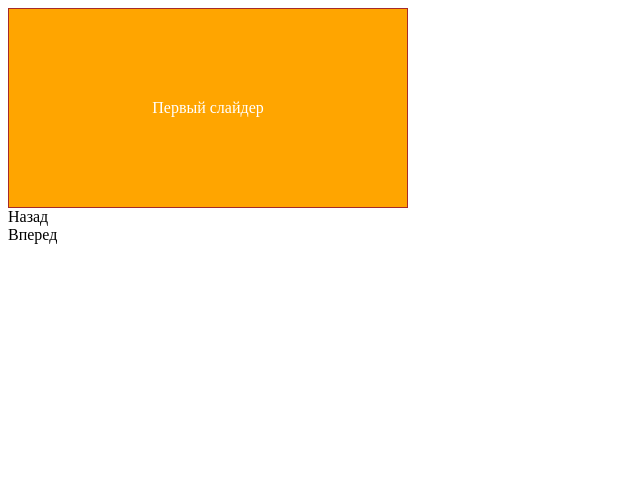
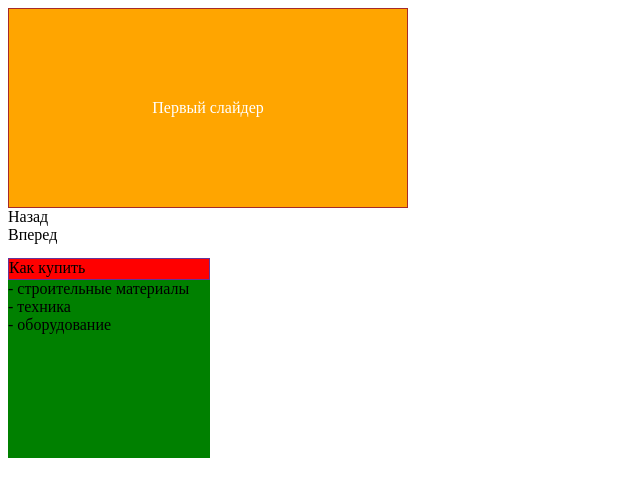
Before and after one commit to Elena281083/slidersmart-my, a plain HTML site: page index.html in a window 1280 px wide. Shown: the whole page, without its empty margins (0-640 px from the left). Drawn offline with Linux system fonts and the light colour scheme.

Commit message:
1 binaries uploaded

```diff
--- a/index.html
+++ b/index.html
@@ -21,6 +21,14 @@
         <div class="arrow-right">Вперед</div>
       </div>
     </div>
+
+    <div class=main>
+      <div class="buy">Как купить</div>
+    <div class="products">- строительные материалы<br>
+         - техника<br>
+         - оборудование
+    </div>
+    </div>
     <script src="js/script.js"></script>
   </body>
 </html>
--- a/styles.css
+++ b/styles.css
@@ -40,3 +40,16 @@
 .arrow-right{
   cursor: pointer
 }
+.main {display: flex;
+width: 400px;
+height: 200px;
+margin-top: 50px;
+flex-direction: column;
+}
+.buy {width: 200px;
+height: 20px; background-color: red;
+border: 1px solid rebeccapurple;
+}
+.products{width: 202px; background-color: green;
+height: 180px;
+}
```
Also changed, not shown: images/arrow.png (added).
